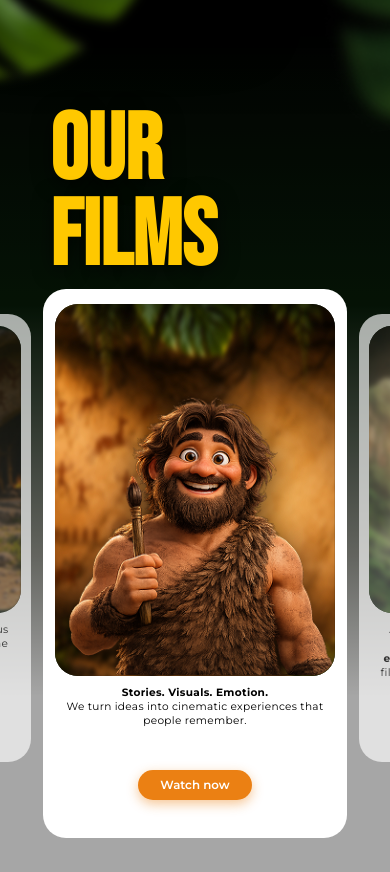
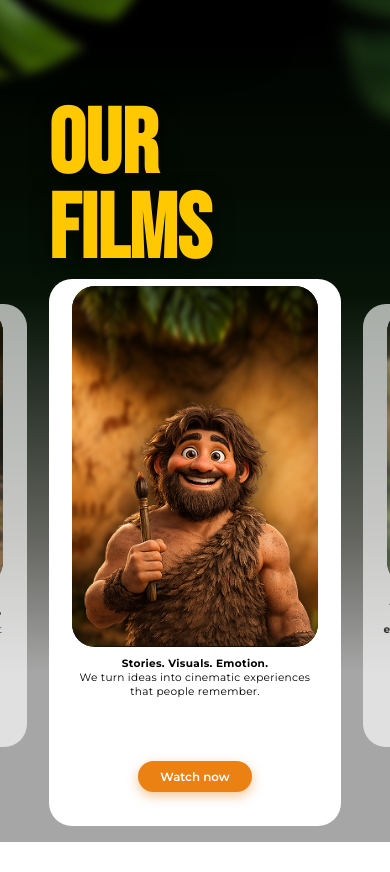
Before and after one commit to kalakarhouseoffilm-26/kalakar_web, a Next.js app: page / in a window 390 px wide. Shown: the part 846-1718 px from the top of the page. After the commit the page ends 1688 px from the top, so only its background shows below. Built offline with nearby package versions, Linux system fonts and the light colour scheme; no server answers; a web font is replaced by a local one.

Commit message:
style: full responsive scale-to-fit mobile layout for hero and carousel

```diff
--- a/src/components/sections/Mobile/MobileExperience.module.css
+++ b/src/components/sections/Mobile/MobileExperience.module.css
@@ -14,7 +14,9 @@
 .heroSection {
   position: relative;
   width: 100%;
+  height: 100dvh;
   min-height: 100dvh;
+  max-height: 100dvh;
   background: #071c08;
   overflow: visible;
 }
@@ -177,8 +179,10 @@
 .carouselSection {
   position: relative;
   width: 100%;
-  height: 874px;
-  background: linear-gradient(#020202 0%, #071c08 35.14%, #989a92 63.93%, #ffffff 80%);
+  height: 100dvh;
+  min-height: 100dvh;
+  max-height: 100dvh;
+  background: linear-gradient(180deg, #020202 0%, #071c08 35.14%, #989a92 63.93%, #ffffff 80%);
   overflow: hidden;
   display: block;
 }
@@ -223,19 +227,19 @@
   pointer-events: none;
 }
 
-/* Dynamic Big Heading */
+/* Dynamic Big Heading - Proportional to 874px height */
 .headingContainer {
   position: absolute;
-  left: 50px;
-  top: 110px;
-  width: 303.37px;
+  left: 12.43vw;
+  top: 12.58%;
+  width: 75.46vw;
   z-index: 10;
   pointer-events: none;
 }
 
 .dynamicHeading {
   font-family: var(--font-bebas), 'Bebas Neue', Impact, sans-serif;
-  font-size: clamp(64px, 11vh, 94px);
+  font-size: clamp(48px, 10.75vh, 94px);
   font-weight: 700;
   line-height: 93.725%;
   letter-spacing: 0;
@@ -246,13 +250,13 @@
   margin: 0;
 }
 
-/* Carousel Track & Stage */
+/* Carousel Track & Stage - Proportional to 874px height */
 .carouselStage {
   position: absolute;
   left: 0;
   right: 0;
-  top: 291px;
-  height: 567px;
+  top: 33.29%;
+  height: 64.87%;
   display: flex;
   justify-content: center;
   align-items: flex-start;
@@ -261,7 +265,7 @@
   z-index: 10;
 }
 
-/* Base card shell: exact Figma carousel-card matching background-color: #ffffff, border-radius: 23px, border: none, box-shadow: none */
+/* Base card shell */
 .card {
   position: absolute;
   background-color: #ffffff;
@@ -271,38 +275,35 @@
   display: flex;
   flex-direction: column;
   align-items: center;
-  padding: 0 12px clamp(18px, 2.8vh, 26px) 12px;
+  padding: 0 3vw clamp(12px, 2.5vh, 26px) 3vw;
   cursor: grab;
   overflow: hidden;
   transition: width 0.3s ease, height 0.3s ease;
 }
 
-/* Active card: Figma width: 303.369px, height: 567px */
+/* Active card: proportions width 303.369 / height 567 */
 .activeCard {
-  width: clamp(275px, 37vh, 303.37px);
-  height: clamp(470px, 65vh, 567px);
+  height: 100%;
+  aspect-ratio: 303.37 / 567;
 }
 
-/* Side card: Figma width: 232px, height: 459px */
+/* Side card: proportions width 232 / height 459 */
 .sideCard {
-  width: clamp(210px, 28vh, 232px);
-  height: clamp(380px, 53vh, 459px);
-  margin-top: clamp(16px, 3vh, 36px);
+  height: 80.95%; /* 459 / 567 = 80.95% */
+  aspect-ratio: 232 / 459;
+  margin-top: 6.35%; /* 36 / 567 = 6.35% */
 }
 
 .card:active {
   cursor: grabbing;
 }
 
-/* Card inner illustration frame matching Figma:
-   width: 279.896px; height: 388.011px;
-   margin: 15.617px 12px 0; border-radius: 23px; object-fit: cover;
-*/
+/* Card inner illustration frame */
 .cardImageContainer {
   position: relative;
-  width: clamp(250px, 34vh, 279.9px);
-  height: clamp(260px, 44vh, 388px);
-  margin-top: clamp(8px, 1.8vh, 15.6px);
+  width: calc(100% - 24px); /* 12px margin on sides */
+  height: 68.43%; /* 388.01 / 567 = 68.43% */
+  margin-top: 2.75%; /* 15.617 / 567 = 2.75% */
   border-radius: 23px;
   overflow: hidden;
   background: #111b11;
@@ -310,9 +311,9 @@
 }
 
 .sideCard .cardImageContainer {
-  width: clamp(190px, 26vh, 212px);
-  height: clamp(210px, 34vh, 300px);
-  margin-top: clamp(6px, 1.4vh, 12px);
+  width: calc(100% - 24px);
+  height: 65.35%; /* 300 / 459 = 65.35% */
+  margin-top: 2.61%; /* 12 / 459 = 2.61% */
 }
 
 .cardBgImg {
```
